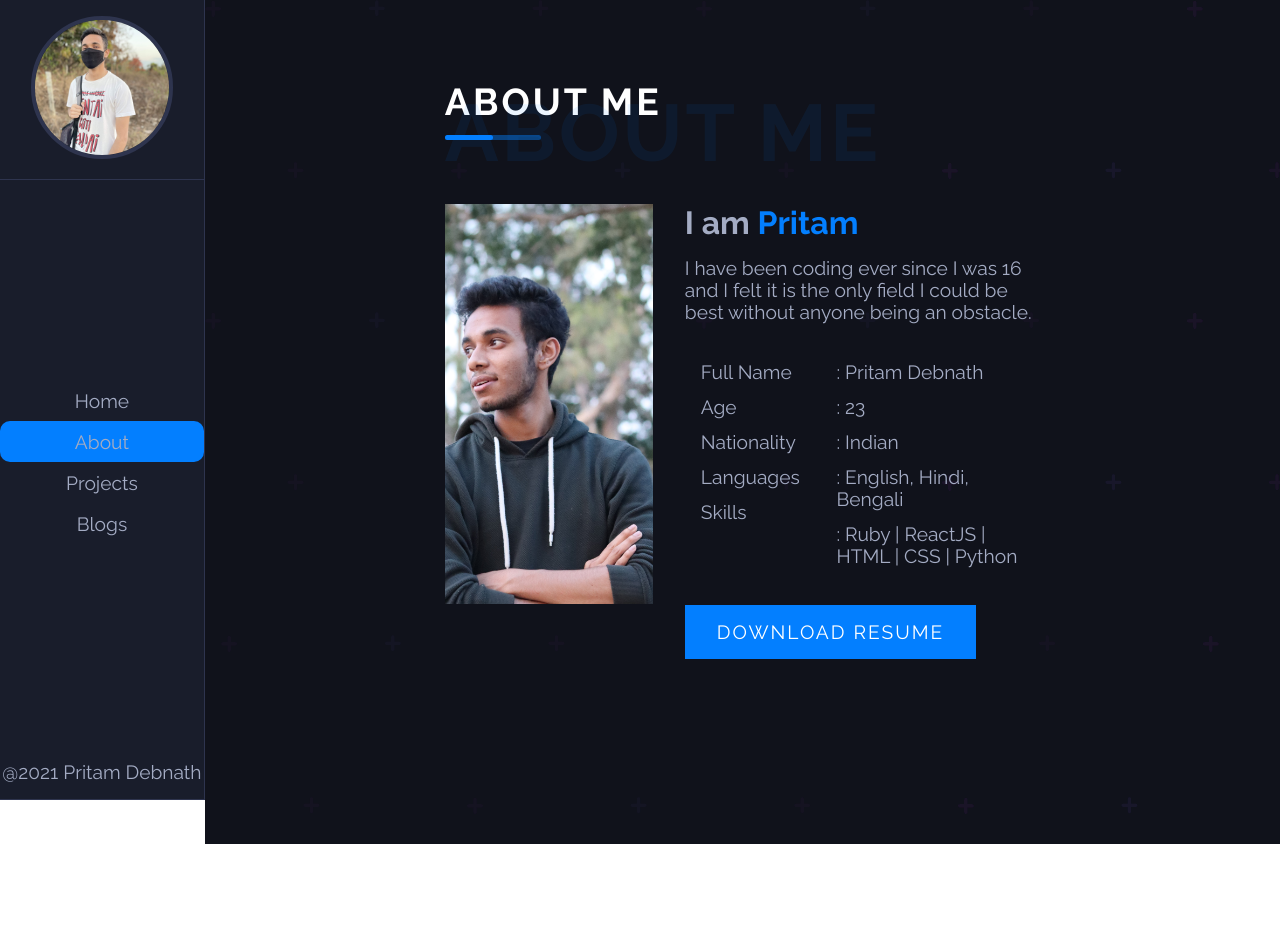
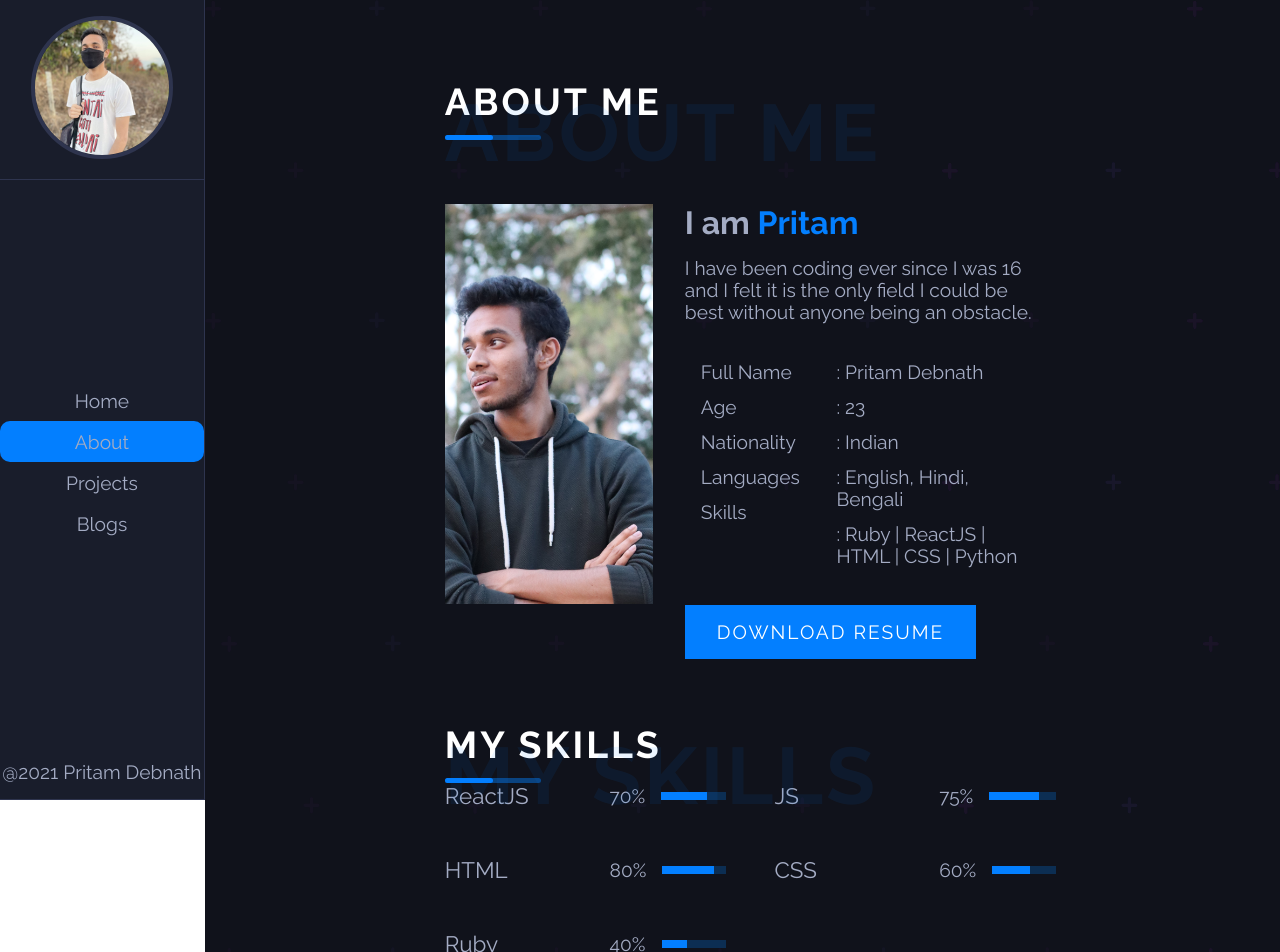
Before and after one commit to Pritam-deb/pritamdebnath, a React (Create React App) app: page /about in a window 1280 px wide. Shown: the top 952 px of the page. Before the commit the page ends 844 px from the top, so only its background shows below. Built offline with nearby package versions, Linux system fonts and the light colour scheme.

Commit message:
:-1:  skills bar

```diff
--- a/src/App.scss
+++ b/src/App.scss
@@ -3,6 +3,7 @@
 @import './styles/typography';
 @import './styles/title';
 @import './styles//about';
+@import './styles/skill';
 
 * {
     padding: 0px;
@@ -19,3 +20,23 @@
 span{
     color: #037FFF;
 }
+
+
+// @media screen and (max-width: 411px){
+//     html{
+//         font-size: 70%;
+//     }
+// }
+// @media screen and (max-width: 700px){
+//     html{
+//         font-size: 90%;
+//     }
+// }
+// @media screen and (max-width: 480px){
+//     h2{
+//         font-size: 70%;
+//     }
+//     h3{
+//         font-size: 70%;
+//     }
+// }
--- /dev/null
+++ b/src/Components/SkillsSection.js
@@ -0,0 +1,21 @@
+import React from 'react'
+
+const SkillsSection = ({skill, progress, width}) => {
+    return (
+        <div className="SkillsSection">
+            <div className="skills-container">
+                <h5 className="skill-title">{skill}</h5>
+                <div className="skill-bar">
+                    <p className="skill-text">{progress}</p>
+                    <div className="skill-progress">
+                        <div className="progress">
+                            <div className="inner-progress" style={{width:width}}></div>
+                        </div>
+                    </div>
+                </div>
+            </div>
+        </div>
+    )
+}
+
+export default SkillsSection;
--- a/src/Pages/AboutPage.js
+++ b/src/Pages/AboutPage.js
@@ -1,5 +1,6 @@
-import ImageSection from '../Components/ImageSection'
-import Title from '../Components/Title'
+import ImageSection from '../Components/ImageSection';
+import SkillsSection from '../Components/SkillsSection';
+import Title from '../Components/Title';
 
 
 const AboutPage = () => {
@@ -7,6 +8,15 @@
         <div className="AboutPage">
             <Title title={"About Me"} span={"About ME"} />
             <ImageSection/>
+            <Title title={"My Skills"} span={"My Skills"} />
+            <div className="skills-container">
+                <SkillsSection skill={'ReactJS'} progress={'70%'} width={'70%'}/>
+                <SkillsSection skill={'JS'} progress={'75%'} width={'75%'}/>
+                <SkillsSection skill={'HTML'} progress={'80%'} width={'80%'}/>
+                <SkillsSection skill={'CSS'} progress={'60%'} width={'60%'}/>
+                <SkillsSection skill={'Ruby'} progress={'40%'} width={'40%'}/>
+            </div>
+
         </div>
     )
 }
--- a/src/styles/_about.scss
+++ b/src/styles/_about.scss
@@ -1,7 +1,7 @@
 .ImageSection{
     display: flex;
     margin-top: 4rem;
-    height: 70vh;
+    margin-bottom: 4rem;
     .img{
         width: 100%;
         height: 50vh;
@@ -63,3 +63,14 @@
         width: 100%;
     }
 }
+
+.skills-container{
+    display: grid;
+    grid-template-columns: repeat(2, 1fr);
+    column-gap: 4rem;
+    row-gap: 3rem;
+    // margin: 4rem 0;
+    // @media screen and (max-width: 1100px){
+    //     grid-template-columns: repeat(1, 1fr);
+    // }
+}
--- /dev/null
+++ b/src/styles/_skill.scss
@@ -0,0 +1,35 @@
+.SkillsSection{
+
+}
+
+.skills-container{
+    .skill-title{
+        font-size: 1.4rem;
+        font-weight: 400;
+    }
+
+    .skill-bar{
+        display: flex;
+        align-items: center;
+        .skill-text{
+        }
+        .skill-progress{
+            width: 100%;
+           .progress{
+               width: 100%;
+               height: .5rem;
+               background-color: red;
+               margin-left: 1rem;
+               background-color: #0381ff3f;
+               position: relative;
+               .inner-progress{
+                    position: absolute;
+                    background-color: #037FFF;
+                    height: 100%;
+                    bottom: 0;
+                    left: 0;
+               }
+           }
+        }
+    }
+}
```
